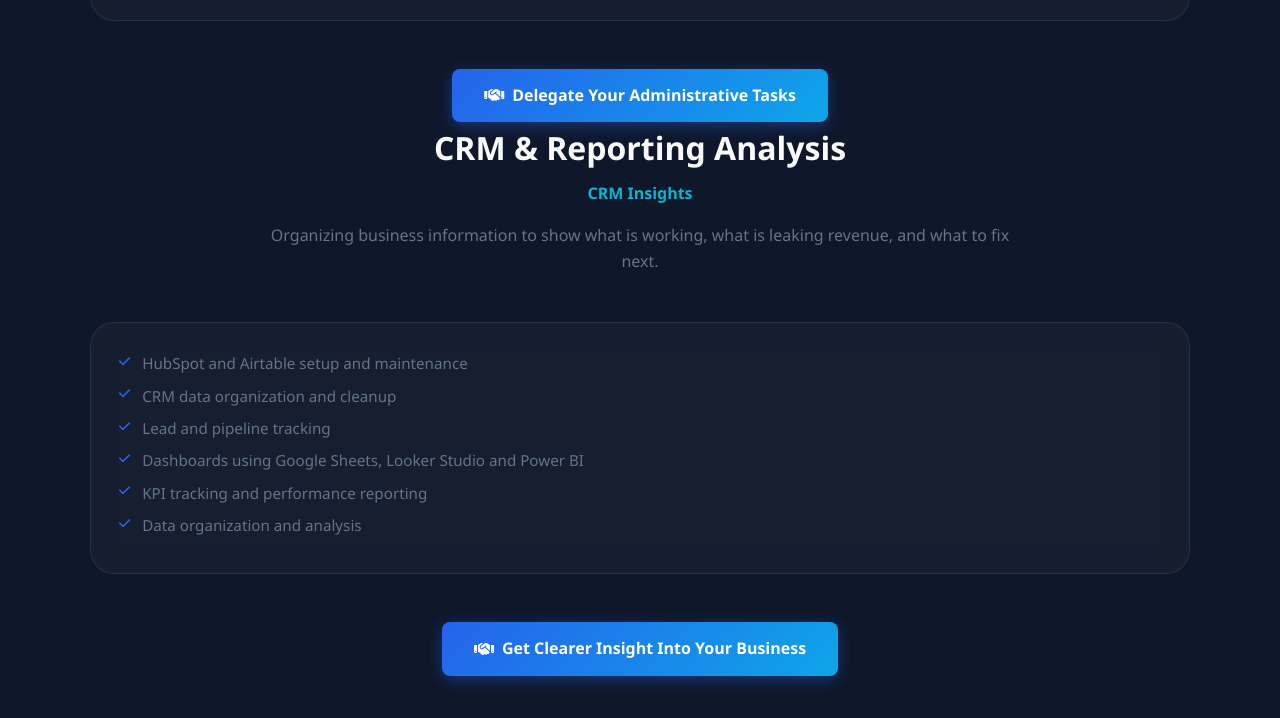
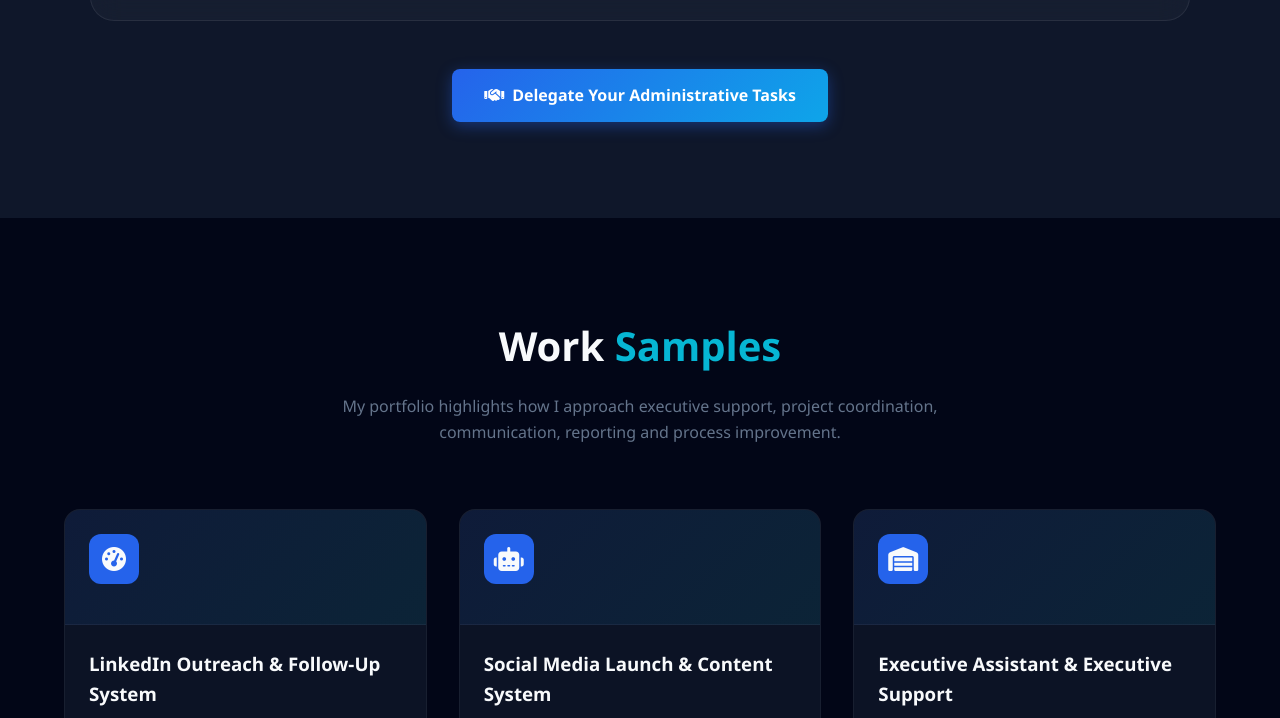
Before and after one commit to Kate-Njeri/Catherine_M, a plain HTML site: page index.html in a window 1280 px wide. Shown: the part 1653-2371 px from the top of the page. Drawn offline with Linux system fonts and the light colour scheme.

Commit message:
Remove 'active' class from analysis panel

```diff
--- a/index.html
+++ b/index.html
@@ -609,7 +609,7 @@
     </div>
 
     <!-- OPERATIONS ANALYSIS -->
-    <div class="svc-panel active" id="tab-analysis" role="tabpanel">
+    <div class="svc-panel" id="tab-analysis" role="tabpanel">
     <div class="svc-intro">
         <h3>CRM & Reporting Analysis</h3>
         <p class="svc-tagline">CRM Insights</p>
```
